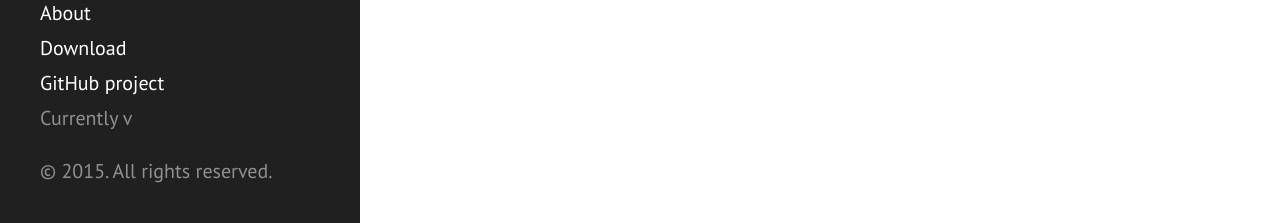
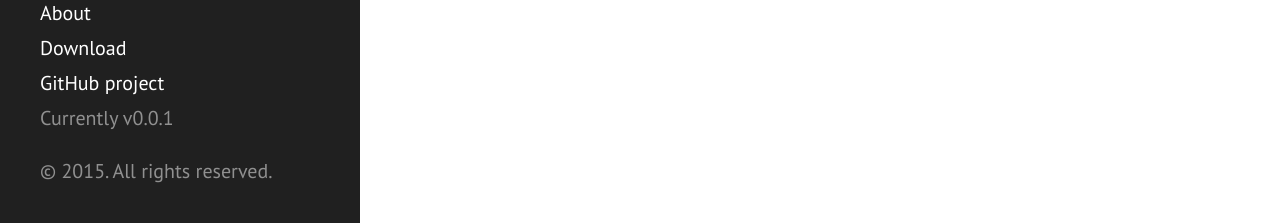
Before and after one commit to akhilrao/akhilrao.github.io, a Jekyll site: the page built from index.html, in a window 1280 px wide. Shown: the part 674-897 px from the top of the page. Built offline with Jekyll 4.4.1, drawn with Linux system fonts in a browser that asks for light colours; Markdown is read by kramdown in place of the engine named in the settings; part of the change alters nothing that is shown.

Commit message:
More changes

```diff
--- a/_config.yml
+++ b/_config.yml
@@ -1,5 +1,8 @@
 # Dependencies
 markdown:         redcarpet
+redcarpet:
+    extensions: ["no_intra_emphasis", "fenced_code_blocks", "autolink", "tables", "with_toc_data"]
+
 highlighter:      pygments
 
 # Permalinks
@@ -15,12 +18,14 @@ baseurl:          /
 
 author:
   name:           'Akhil Rao'
-#  url:
+  url:            https://github.com/akhilrao
 
 #paginate:         5
 
 # Custom vars
-#version:          2.1.0
+version:          0.0.1
 
-#github:
-#  repo:
+github:
+  repo:          https://github.com/akhilrao
+
+excerpt_separator: <!--endexcerpt-->
```
Also changed, not shown: README.md, 1 other file.
